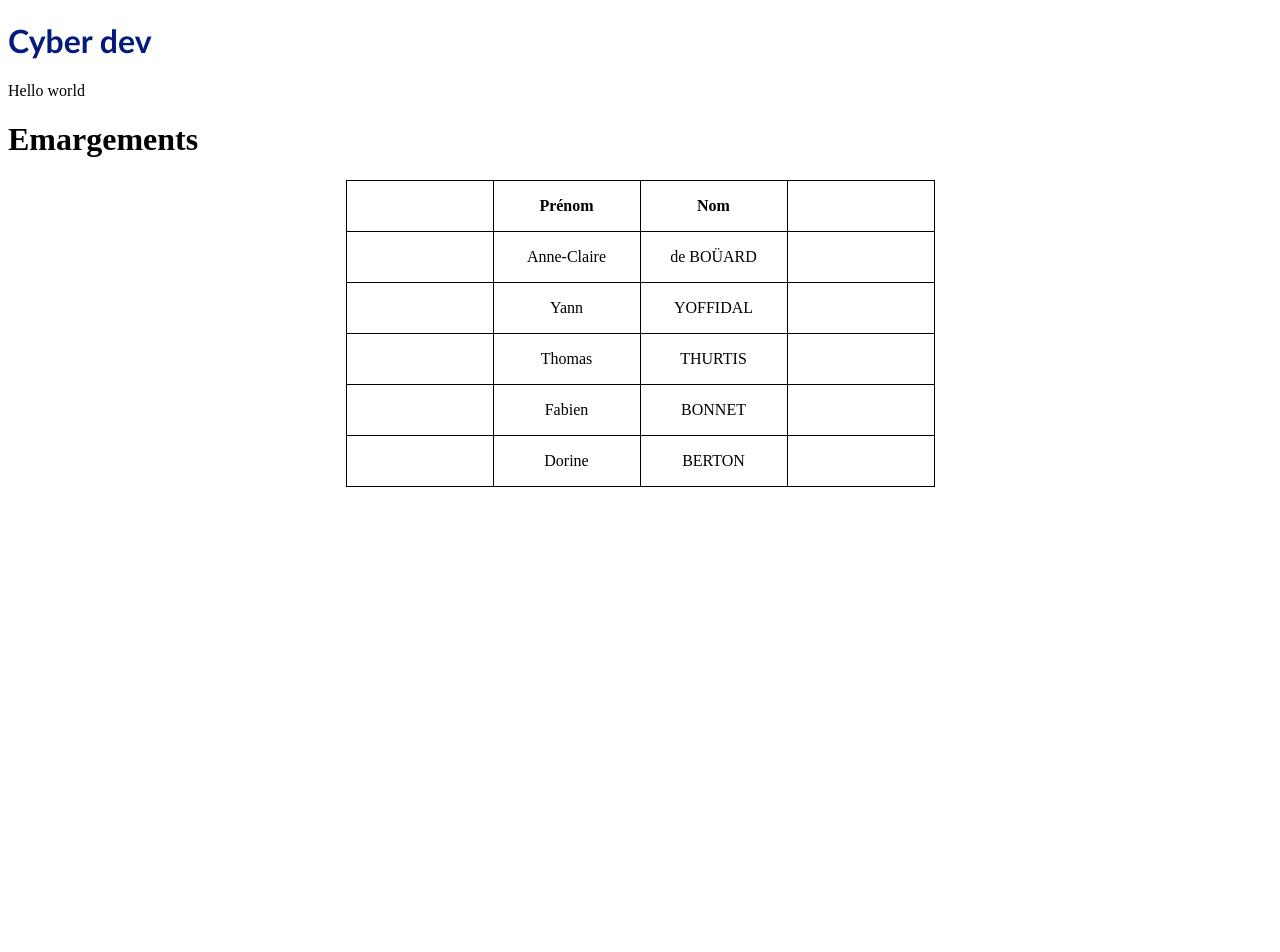
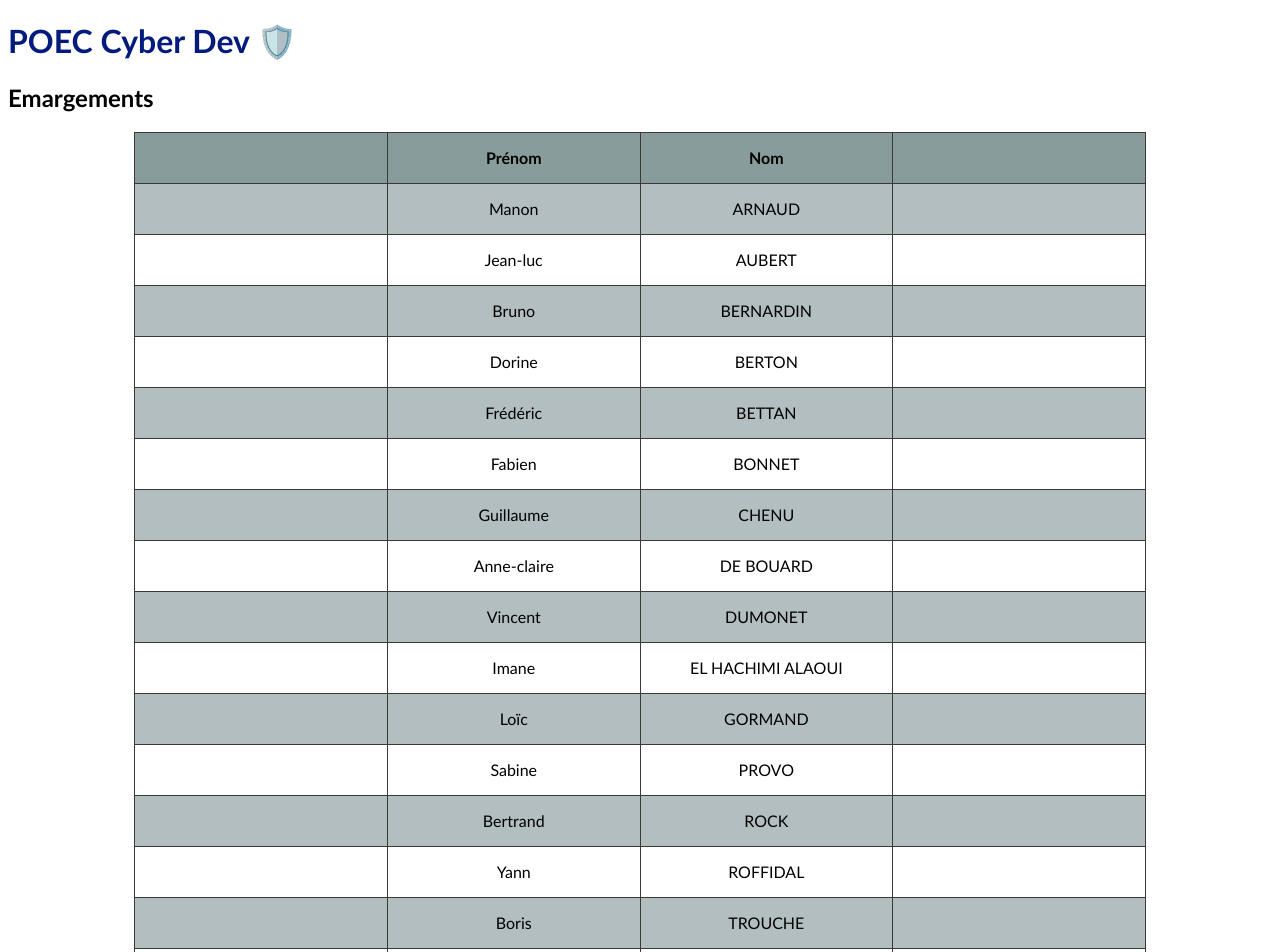
Before and after one commit to AnneClr/project_poe, an Angular app: page /home in a window 1280 px wide. Shown: the top 952 px of the page. Before the commit the page ends 800 px from the top, so only its background shows below. Built offline with nearby package versions, Linux system fonts and the light colour scheme.

Commit message:
TODO send new intern in intern.service

```diff
--- a/src/app/app.component.html
+++ b/src/app/app.component.html
@@ -1,5 +1,4 @@
 <h1>{{ title }}</h1>
-<p>{{ message }}</p>
 
 
 <router-outlet></router-outlet>
--- a/src/app/app.component.ts
+++ b/src/app/app.component.ts
@@ -7,6 +7,6 @@ import { Component } from '@angular/core';
 })
 export class AppComponent {
 
-  title = 'Cyber dev';
-  message = 'Hello world'
+  title = 'POEC Cyber Dev 🛡️';
+
 }
--- /dev/null
+++ b/src/app/core/interfaces/i-service.ts
@@ -0,0 +1,7 @@
+// Une interface permet de créer une méthode add qui sera commune à tous les services
+// on généralise une interface = généricité. De manière générique on accepte un item de type T pour pouvoir l'utiliser dans n'importe quel service
+// on le spécialise losqu'on l'utilise dans le service
+
+export interface IService<T> {
+  add(item: T): void;
+}
--- a/src/app/home/home.component.html
+++ b/src/app/home/home.component.html
@@ -1,4 +1,4 @@
-<h1>Emargements</h1>
+<h2>Emargements</h2>
 
 <table>
     <thead>
@@ -16,3 +16,5 @@
         </tr>
     </tbody>
 </table>
+
+<a [routerLink]="['/intern-add']">Ajouter un stagiaire</a>
--- a/src/app/home/home.component.scss
+++ b/src/app/home/home.component.scss
@@ -1,13 +1,25 @@
+$default-font: "Trebuchet MS", "Lucida Sans Unicode", "Lucida Grande",
+  "Lucida Sans", Arial, sans-serif;
+h2 {
+  font-family: $default-font;
+}
 table {
+  font-family: $default-font;
   empty-cells: show;
   border-collapse: collapse;
   margin: auto;
-
+  width: 80%;
   th,
   td {
-    border: solid 0.1rem black;
+    border: solid 0.1rem #3b3936;
     width: 9rem;
     height: 3rem;
     text-align: center;
   }
+  th {
+    background-color: #889c9b;
+  }
+  tr:nth-child(odd) {
+    background-color: #b2bebf;
+  }
 }
--- a/src/app/home/home.component.ts
+++ b/src/app/home/home.component.ts
@@ -1,4 +1,5 @@
 import { Component } from '@angular/core';
+import { InternService } from './services/intern.service';
 import { Intern } from './types/intern.type';
 
 @Component({
@@ -7,28 +8,21 @@ import { Intern } from './types/intern.type';
   styleUrl: './home.component.scss',
 })
 export class HomeComponent {
-  // interns => variable de classe car dépendante de la classe ou attribut
-  //<Intern> : import du type déclaré dans le fichier intern.type
-  interns: Array<Intern> = [
-    {
-      lastname: 'de BOÜARD',
-      firstname: 'Anne-Claire',
-    },
-    {
-      lastname: 'YOFFIDAL',
-      firstname: 'Yann',
-    },
-    {
-      lastname: 'THURTIS',
-      firstname: 'Thomas',
-    },
-    {
-      lastname: 'BONNET',
-      firstname: 'Fabien',
-    },
-    {
-      lastname: 'BERTON',
-      firstname: 'Dorine',
-    },
-  ];
+  /**
+   * @var Array<Intern>
+   * Array of Intern to be displayed
+   */
+
+  //on redéclare interns car _interns est private
+  interns: Array<Intern> = []
+
+  // Initialisation de l'objet avec le constructor
+  //construction de l'objet par instance de InternService
+  constructor(private _service: InternService) { }
+
+  // ngOnInit que dans composant
+  // injection des données dans l'objet
+  ngOnInit(): void {
+    this.interns = this._service.interns
+  }
 }
--- /dev/null
+++ b/src/app/home/intern-form/intern-form.component.html
@@ -0,0 +1,31 @@
+<!-- [formGroup]="internForm" veut dire que le formulaire est associé à l'objet créé dans intern-form.components.ts -->
+<form [formGroup]="internForm" (ngSubmit)="onSubmit">
+    <legend>Ajouter un stagiaire</legend>
+    <fieldset>
+        <!-- la directive formControlName associe le contrôle paramétré avec le champ correspondant -->
+        <div class="form-field">
+            <input type="text" formControlName="lastname" placeholder="Votre nom">
+            <!-- dans le formulaire, on accède à tous les contrôles de formulaire et touched pour affichage du message tant que condition pas remplie  -->
+            <div class="error-messages"
+                *ngIf="internForm.controls['lastname'].errors && internForm.controls['lastname'].touched">
+                <span *ngIf="internForm.controls['lastname'].hasError('minlength')">Le nombre de caractères est
+                    insuffisant</span>
+                <span *ngIf="internForm.controls['lastname'].hasError('required')">Le nom est obligatoire</span>
+            </div>
+        </div>
+        <div class="form-field">
+            <input type="text" formControlName="firstname" placeholder="Votre prénom">
+            <div class="error-messages"
+                *ngIf="internForm.controls['firstname'].hasError('required') && internForm.controls['firstname'].touched">
+                Le prénom est obligatoire
+            </div>
+        </div>
+    </fieldset>
+    <!-- [disabled]="internForm.invalid" permet d'activer le bouton lorsque le formulaire est rempli -->
+    <div class="form-field">
+        <button [disabled]="internForm.invalid" type="submit">Ajouter</button>
+    </div>
+</form>
+
+<!-- on demande l'affichage des données saisies en format json -->
+{{ internForm.value | json }}
--- /dev/null
+++ b/src/app/home/intern-form/intern-form.component.scss
@@ -0,0 +1,4 @@
+
+.error-messages{
+  color: #f44036;
+}
--- /dev/null
+++ b/src/app/home/intern-form/intern-form.component.ts
@@ -0,0 +1,32 @@
+import { Component } from '@angular/core';
+import { FormBuilder, FormGroup, Validators } from '@angular/forms';
+
+@Component({
+  selector: 'app-intern-form',
+  templateUrl: './intern-form.component.html',
+  styleUrl: './intern-form.component.scss',
+})
+export class InternFormComponent {
+  // internForm nous permettra de manipuler les champs du formulaire
+  public internForm: FormGroup = new FormGroup({});
+
+  // injection du formBuilder dans le composant
+  constructor(private _formBuilder: FormBuilder) {}
+
+  // méthode appliquée à tous les composants exécutée immédiatement après le constructor de la classe
+  ngOnInit(): void {
+    // group() pour grouper, on fait passer en arguments un objet
+    // dans cet objet : on fait passer les contrôles qu'on nomme souvent par le nom de l'input
+    this.internForm = this._formBuilder.group({
+      lastname: [
+        '', //default value
+        [Validators.required, Validators.minLength(3)], //les Validators permettent de contrôler l'input lastname
+      ],
+      firstname: ['', [Validators.required]],
+    });
+  }
+// méthode pour la soumission du form
+  onSubmit(): void {
+
+  }
+}
--- /dev/null
+++ b/src/app/home/services/intern.service.ts
@@ -0,0 +1,91 @@
+import { Injectable } from '@angular/core';
+import { Intern } from '../types/intern.type';
+import { IService } from '../../core/interfaces/i-service';
+
+// @Injectable indique que c'est un singleton
+@Injectable({
+  providedIn: 'root',
+})
+export class InternService implements IService<Intern> {
+  // interns => variable de classe car dépendante de la classe ou attribut
+  //<Intern> : import du type déclaré dans le fichier intern.type
+  // private = pas accessible à lextérieur de la classe, on ENCAPSULE l'attribut
+  private _interns: Array<Intern> = [
+    {
+      lastname: 'ARNAUD',
+      firstname: 'Manon',
+    },
+    {
+      lastname: 'AUBERT',
+      firstname: 'Jean-luc',
+    },
+    {
+      lastname: 'BERNARDIN',
+      firstname: 'Bruno',
+    },
+    {
+      lastname: 'BERTON',
+      firstname: 'Dorine',
+    },
+    {
+      lastname: 'BETTAN',
+      firstname: 'Frédéric',
+    },
+    {
+      lastname: 'BONNET',
+      firstname: 'Fabien',
+    },
+    {
+      lastname: 'CHENU',
+      firstname: 'Guillaume',
+    },
+    {
+      lastname: 'DE BOUARD',
+      firstname: 'Anne-claire',
+    },
+    {
+      lastname: 'DUMONET',
+      firstname: 'Vincent',
+    },
+    {
+      lastname: 'EL HACHIMI ALAOUI',
+      firstname: 'Imane',
+    },
+    {
+      lastname: 'GORMAND',
+      firstname: 'Loïc',
+    },
+    {
+      lastname: 'PROVO',
+      firstname: 'Sabine',
+    },
+    {
+      lastname: 'ROCK',
+      firstname: 'Bertrand',
+    },
+    {
+      lastname: 'ROFFIDAL',
+      firstname: 'Yann',
+    },
+    {
+      lastname: 'TROUCHE',
+      firstname: 'Boris',
+    },
+    {
+      lastname: 'TURTI',
+      firstname: 'Thomas',
+    },
+  ];
+  constructor() {}
+
+  add(item: Intern): void {
+    this._interns.push(item);
+  }
+
+  // le getter permet d'avoir accès au tableau interns qui est privé
+  // après les ' : ' indique le type de données attendues
+  // this fait référence à l'instance de cet attribut
+  get interns(): Array<Intern> {
+    return this._interns;
+  }
+}
```
Also changed, not shown: src/app/app-routing.module.ts (+8 -1 lines), src/app/home/home.module.ts (+10 -2 lines), 2 other files (tests, documents, lock files or other folders).
